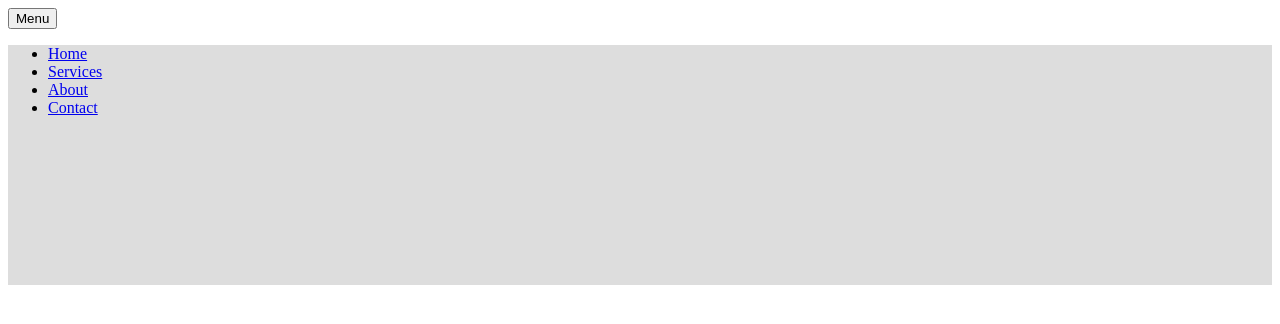
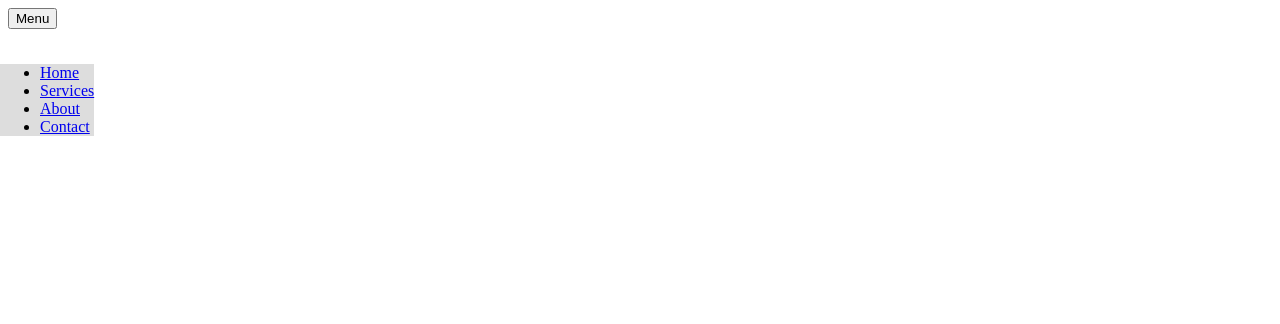
Before and after one commit to Fatemehpn/day-09, a plain HTML site: page menu-toggle.html in a window 1280 px wide. Both pictures are taken after a click on the button "Menu". Drawn offline with Linux system fonts and the light colour scheme.

Commit message:
Added menu toggle option 3

```diff
--- a/styles/menu-toggle.css
+++ b/styles/menu-toggle.css
@@ -5,10 +5,15 @@
     /* display: none; */
 
     /* Option #2 */
-    height: 0;
+    /* height: 0;
     overflow: hidden;
-    transition: height 0.5s ease;
+    transition: height 0.5s ease; */
+
     /* Option #3 */
+    position: fixed;
+    left: -100%;
+    top: 3rem;
+    transition: left 0.5s ease;
 }
 
 #main-nav-list.toggled {
@@ -16,8 +21,10 @@
     /* display: block; */
 
     /* Option #2 - Toggled */
-    height: 30vh;
+    /* height: 30vh; */
+
     /* Option #3 - Toggled */
+    left: 0;
 }
 
 /* Thumb Navigation */
```
